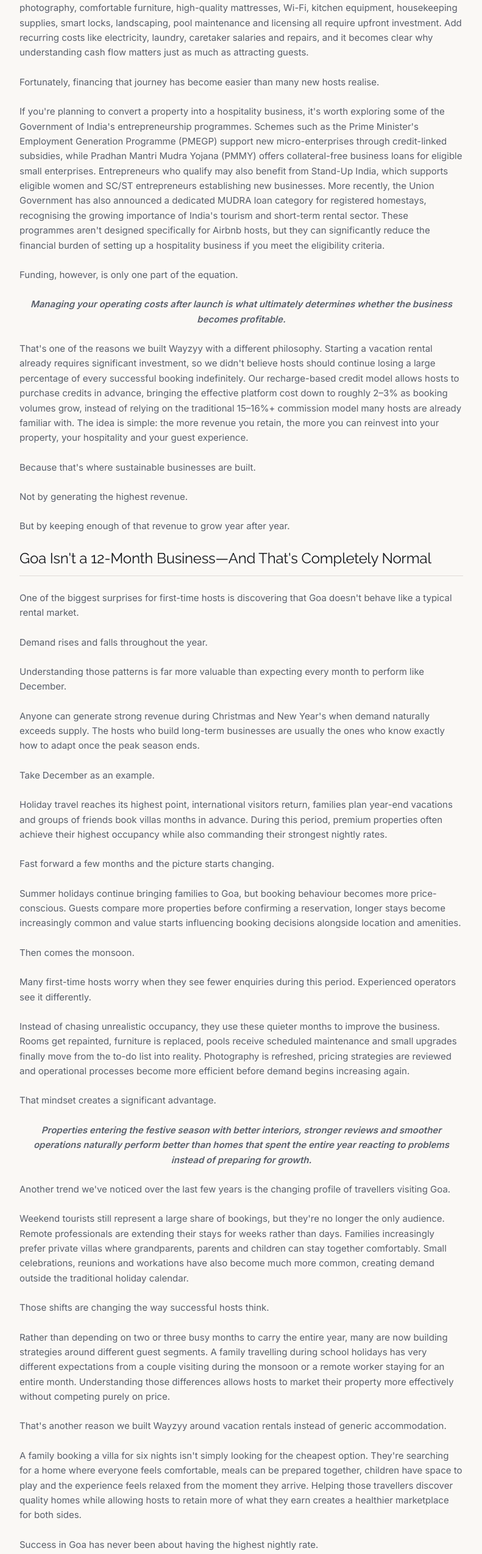
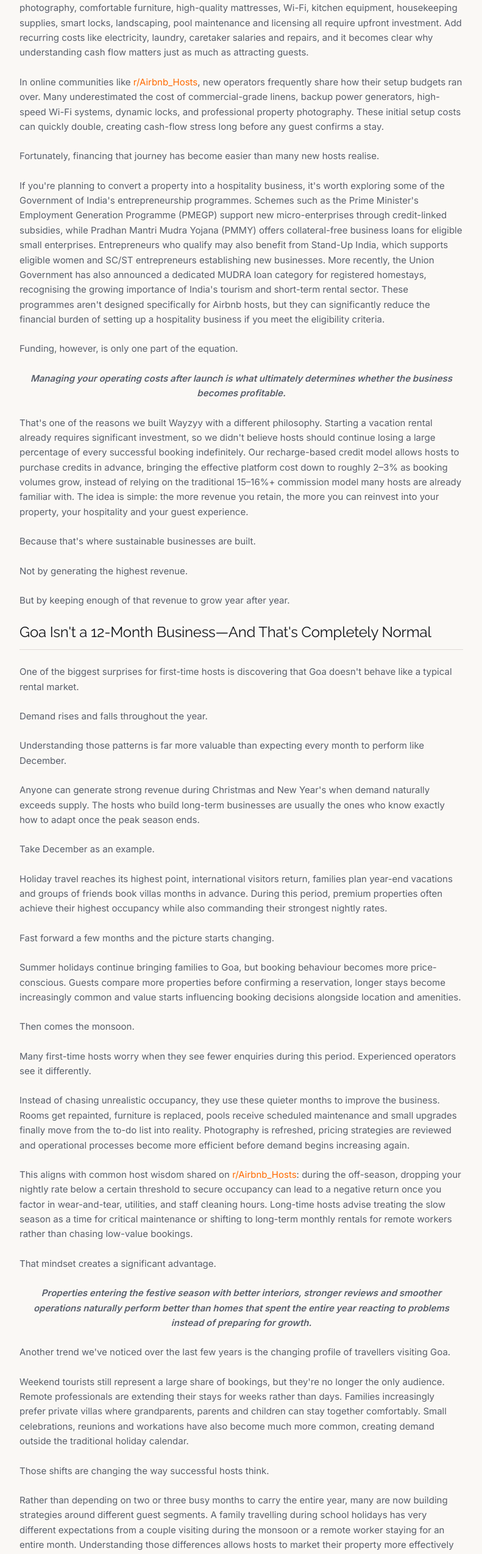
Before and after one commit to wayzyy-project/wayzyy-site, a React (Vite) app: page /blog/how-much-can-you-earn-vacation-rental-goa in a window 1280 px wide. Shown: the part 1988-4537 px from the top of the page at 61% size, without its empty margins (244-1035 px from the left). Built offline with nearby package versions, Linux system fonts and the light colour scheme.

Commit message:
feat: embed Reddit host community references on setup costs, seasonality lulls, and net profit margins inside Goa villa earnings guide

```diff
--- a/src/pages/blog/HowMuchCanYouEarnVacationRentalGoa.tsx
+++ b/src/pages/blog/HowMuchCanYouEarnVacationRentalGoa.tsx
@@ -130,6 +130,9 @@ export default function HowMuchCanYouEarnVacationRentalGoa() {
           Setting up a quality vacation rental involves far more than furnishing a home. Professional photography, comfortable furniture, high-quality mattresses, Wi-Fi, kitchen equipment, housekeeping supplies, smart locks, landscaping, pool maintenance and licensing all require upfront investment. Add recurring costs like electricity, laundry, caretaker salaries and repairs, and it becomes clear why understanding cash flow matters just as much as attracting guests.
         </p>
         <p>
+          In online communities like <a href="https://www.reddit.com/r/Airbnb_Hosts/" target="_blank" rel="noopener noreferrer" className="text-ember hover:underline">r/Airbnb_Hosts</a>, new operators frequently share how their setup budgets ran over. Many underestimated the cost of commercial-grade linens, backup power generators, high-speed Wi-Fi systems, dynamic locks, and professional property photography. These initial setup costs can quickly double, creating cash-flow stress long before any guest confirms a stay.
+        </p>
+        <p>
           Fortunately, financing that journey has become easier than many new hosts realise.
         </p>
         <p>
@@ -188,6 +191,9 @@ export default function HowMuchCanYouEarnVacationRentalGoa() {
         </p>
         <p>
           Instead of chasing unrealistic occupancy, they use these quieter months to improve the business. Rooms get repainted, furniture is replaced, pools receive scheduled maintenance and small upgrades finally move from the to-do list into reality. Photography is refreshed, pricing strategies are reviewed and operational processes become more efficient before demand begins increasing again.
+        </p>
+        <p>
+          This aligns with common host wisdom shared on <a href="https://www.reddit.com/r/Airbnb_Hosts/" target="_blank" rel="noopener noreferrer" className="text-ember hover:underline">r/Airbnb_Hosts</a>: during the off-season, dropping your nightly rate below a certain threshold to secure occupancy can lead to a negative return once you factor in wear-and-tear, utilities, and staff cleaning hours. Long-time hosts advise treating the slow season as a time for critical maintenance or shifting to long-term monthly rentals for remote workers rather than chasing low-value bookings.
         </p>
         <p>
           That mindset creates a significant advantage.
@@ -260,6 +266,9 @@ export default function HowMuchCanYouEarnVacationRentalGoa() {
         </p>
         <p>
           Many hosts only look at the money deposited into their bank account without asking how much was spent to generate that reservation. Platform commissions, promotional discounts, payment processing, advertising and seasonal offers all reduce your effective earnings. Viewed individually, each deduction may appear reasonable. Combined over hundreds of bookings, they can significantly change the economics of the business.
+        </p>
+        <p>
+          In profit-margin discussions on <a href="https://www.reddit.com/r/Airbnb_Hosts/" target="_blank" rel="noopener noreferrer" className="text-ember hover:underline">r/Airbnb_Hosts</a>, operators regularly share spreadsheets showing how dynamic pricing tools, PMS software, and booking commissions easily eat up to 50% of their net margins. Seeing a huge chunk of your revenue vanish into commissions makes it incredibly difficult to break even, especially during low-occupancy off-season months. This is exactly why alternative direct channels or subscription-based models are becoming essential for hosts who want to scale.
         </p>
         <p>
           That's one of the reasons we chose a different approach while building Wayzyy.
```
